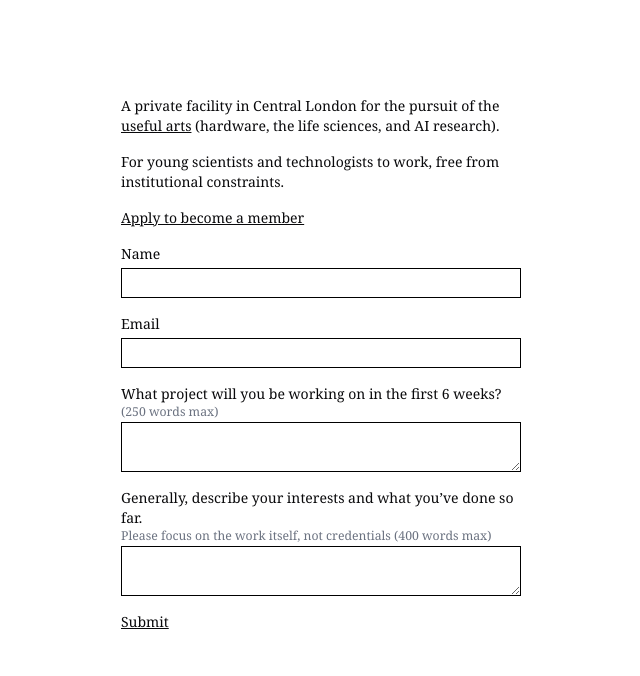
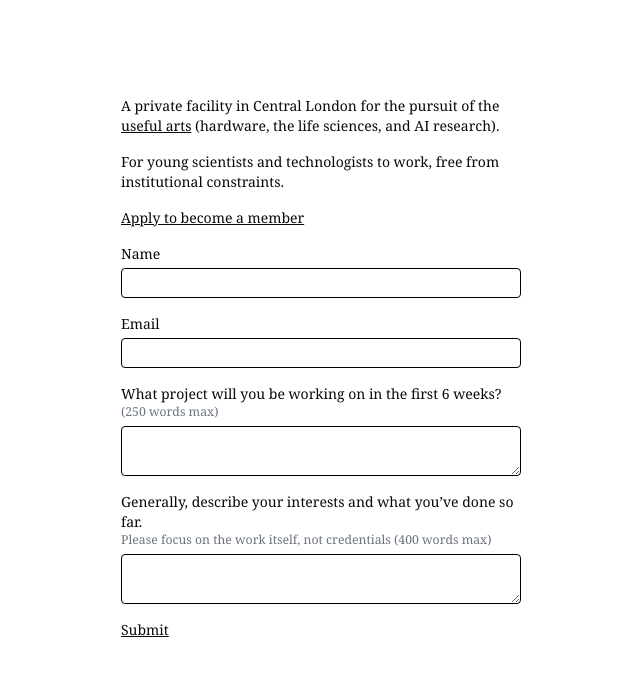
Before and after one commit to aeronjl/hackspace-website, a SvelteKit app: page / in a window 1280 px wide. Both pictures are taken after a click on the button "Apply to become a member". Shown: the top 676 px of the page, without its empty margins (319-959 px from the left). Built offline with nearby package versions, Linux system fonts and the light colour scheme.

Commit message:
minor aesthetic changes (rounded corners, spacing)

```diff
--- a/src/routes/+page.svelte
+++ b/src/routes/+page.svelte
@@ -52,21 +52,21 @@
 	<button on:click={toggleForm} class="text-left underline">Apply to become a member</button>
 
 	{#if showForm}
-		<form on:submit={handleSubmit} transition:fly={{ easing: quintInOut, x: -10, duration: 1200 }} method="POST">
+		<form on:submit={handleSubmit} transition:fly={{ easing: quintInOut, x: -10, duration: 1200 }} method="POST" class="mb-12">
 			<div class="mb-4 flex flex-col">
 				<label for="name" class="mb-1">Name</label>
-				<input name="name" type="text" id="name" class="border border-black p-1" required />
+				<input name="name" type="text" id="name" class="border border-black p-1 rounded" required />
 			</div>
 
 			<div class="mb-4 flex flex-col">
 				<label for="email" class="mb-1">Email</label>
-				<input name="email" type="email" id="email" class="border border-black p-1" required />
+				<input name="email" type="email" id="email" class="border border-black p-1 rounded" required />
 			</div>
 
 			<div class="mb-4 flex flex-col">
 				<label for="projectMessage" class="mb-1">What project will you be working on in the first 6 weeks?</label>
 				<small class="text-gray-500">(250 words max)</small>
-				<textarea name="projectMessage" id="projectMessage" class="border border-black p-1" bind:value={projectMessage} on:input={handleProjectInput} required></textarea>
+				<textarea name="projectMessage" id="projectMessage" class="border border-black p-1 rounded mt-1" bind:value={projectMessage} on:input={handleProjectInput} required></textarea>
 				{#if errorProject}
 					<p class="text-red-500">{errorProject}</p>
 				{/if}
@@ -75,7 +75,7 @@
 			<div class="mb-4 flex flex-col">
 				<label for="interestsMessage" class="mb-1">Generally, describe your interests and what you’ve done so far.</label>
 				<small class="text-gray-500">Please focus on the work itself, not credentials (400 words max)</small>
-				<textarea name="interestsMessage" id="interestsMessage" class="border border-black p-1" bind:value={interestsMessage} on:input={handleInterestsInput} required></textarea>
+				<textarea name="interestsMessage" id="interestsMessage" class="border border-black p-1 rounded mt-1" bind:value={interestsMessage} on:input={handleInterestsInput} required></textarea>
 				{#if errorInterests}
 					<p class="text-red-500">{errorInterests}</p>
 				{/if}
```
